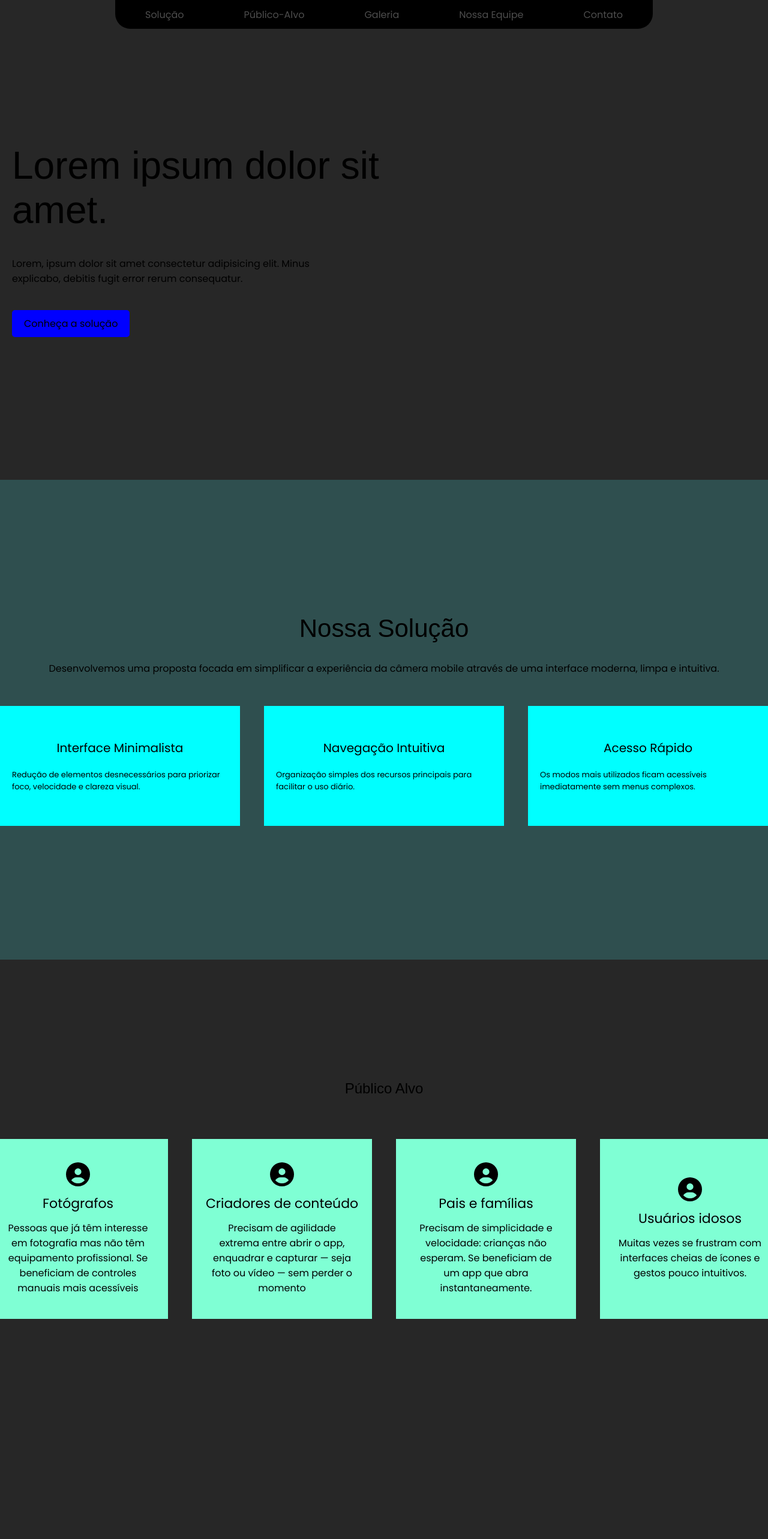
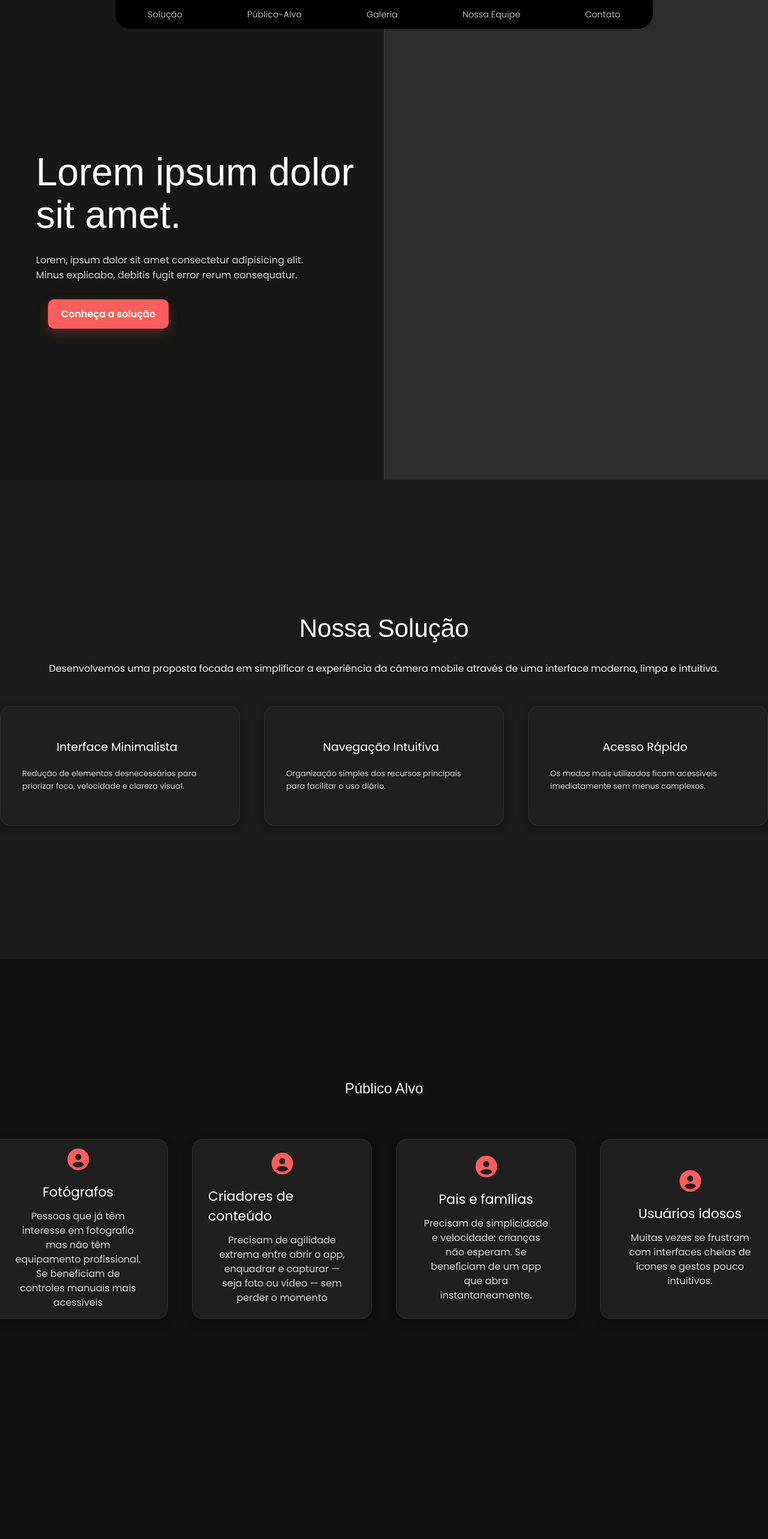
Before and after one commit to AndreyDurante/Sprint-3, a React (Vite) app in the folder sprint/: page / in a window 1280 px wide. Shown: the top 2566 px of the page at 60% size. Built offline with nearby package versions, Linux system fonts and the light colour scheme; a web font is replaced by a local one.

Commit message:
Estilização1

```diff
--- a/sprint/src/components/Head.css
+++ b/sprint/src/components/Head.css
@@ -4,29 +4,30 @@
     width: 70%;
     top: 0;
     left: 15%;
-    background-color: rgba(0, 0, 0, 0.3);
-    background-color: black;
+    background-color: #000000;
     justify-content: space-around;
     height: 6vh;
     align-items: center;
     border-radius: 0 0 25px 25px;
+    box-shadow: none;
 }
 
 .head a {
-    opacity: 30%;
-    transition: 1s;
+    opacity: 0.75;
+    transition: 0.25s ease;
     text-decoration: none;
-    color: white;
+    color: #f5f5f5;
+    font-size: 0.9rem;
 }
 
 .head a:hover {
-    opacity: 100%;
-    color: white;
+    opacity: 1;
+    color: #ffffff;
     transform: scale(1.05);
 }
 
 @media (max-width: 1040px) {
-    .head{
+    .head {
         width: 100%;
         left: 0;
         font-size: 12px;
--- a/sprint/src/components/Publico.jsx
+++ b/sprint/src/components/Publico.jsx
@@ -2,10 +2,10 @@ import "./publico.css"
 import { FontAwesomeIcon } from '@fortawesome/react-fontawesome';
 import { faCircleUser } from '@fortawesome/free-solid-svg-icons';
 
-const Publico = ({titulo, descricao}) => {
+const Publico = ({ titulo, descricao }) => {
     return (
         <div className="card-publico">
-            <FontAwesomeIcon icon={faCircleUser} className="icone" />
+            <FontAwesomeIcon icon={faCircleUser} className="icone-publico" />
             <div className="imagem-publico"></div>
             <h6 className="nome">{titulo}</h6>
             <p className="descricao-publico">{descricao}</p>
--- a/sprint/src/components/botao.css
+++ b/sprint/src/components/botao.css
@@ -1,6 +1,16 @@
 .botao {
-    padding: 10px 20px;
-    background-color: blue;
+    padding: 12px 22px;
+    background-color: #ff5e5b;
     margin-left: 20px;
-    border-radius: 5px;
+    border-radius: 10px;
+    color: #ffffff;
+    font-weight: 600;
+    display: inline-block;
+    transition: 0.25s ease;
+    box-shadow: 0 8px 18px rgba(255, 94, 91, 0.25);
 }
+
+.botao:hover {
+    background-color: #ff726f;
+    transform: translateY(-1px);
+}
--- a/sprint/src/components/integrantes.css
+++ b/sprint/src/components/integrantes.css
@@ -1,13 +1,22 @@
-.card-integrantes{
+.card-integrantes {
     width: 200px;
     height: 150px;
-    background-color: aqua;
+    background-color: #1f1f1f;
+    border: 1px solid rgba(255, 255, 255, 0.06);
+    border-radius: 18px;
     display: flex;
     flex-direction: column;
     justify-content: center;
     align-items: center;
+    box-shadow: 0 6px 16px rgba(0, 0, 0, 0.2);
 }
 
-.card-integrantes p{
+.card-integrantes p {
     width: 55%;
+    color: #d8d8d8;
+    text-align: center;
 }
+
+.card-integrantes h6 {
+    color: #ffffff;
+}
--- a/sprint/src/components/publico.css
+++ b/sprint/src/components/publico.css
@@ -1,23 +1,32 @@
-.card-publico{
+.card-publico {
     height: 300px;
     width: 300px;
-    background-color: aquamarine;
+    background-color: #1f1f1f;
+    border: 1px solid rgba(255, 255, 255, 0.06);
+    box-shadow: 0 6px 16px rgba(0, 0, 0, 0.2);
     display: flex;
     flex-direction: column;
     justify-content: center;
     align-items: center;
+    border-radius: 18px;
+    padding: 18px 14px;
 }
 
-.card-publico p{
+.card-publico p {
     width: 80%;
     text-align: center;
+    color: #d8d8d8;
+    line-height: 1.5;
 }
 
-.card-publico h6{
+.card-publico h6 {
     font-size: 22px;
     margin: 12px;
+    color: #ffffff;
 }
 
-.icone {
-    font-size: 40px;
+.icone-publico {
+    font-size: 36px;
+    color: #ff5e5b;
+    margin-bottom: 8px;
 }
--- a/sprint/src/components/solucao.css
+++ b/sprint/src/components/solucao.css
@@ -1,19 +1,34 @@
 .card {
     width: 400px;
     height: 200px;
-    background: aqua;
+    background: #1f1f1f;
+    border: 1px solid rgba(255, 255, 255, 0.06);
+    box-shadow: 0 6px 16px rgba(0, 0, 0, 0.2);
     display: flex;
     flex-direction: column;
     justify-content: center;
     align-items: center;
     gap: 20px;
+    border-radius: 18px;
+    padding: 20px 18px;
 }
 
-.card p{
+.card p {
     font-size: 13px;
     width: 90%;
+    color: #d8d8d8;
+    line-height: 1.6;
 }
 
-.titulo-solucao{
+.titulo-solucao {
     font-size: 30px;
+    color: #ffffff;
 }
+
+.titulo-solucao h6 {
+    display: flex;
+    align-items: center;
+    gap: 10px;
+    font-size: 1.2rem;
+    color: #ffffff;
+}
--- a/sprint/src/index.css
+++ b/sprint/src/index.css
@@ -3,18 +3,27 @@
 * {
   margin: 0;
   padding: 0;
+  box-sizing: border-box;
   font-family: "Poppins", sans-serif;
   font-weight: 400;
   font-style: normal;
 }
 
-body {
-  background-color: #272727;
+html,
+body,
+#root {
+  min-height: 100%;
+  background-color: #111111;
+  color: #f5f5f5;
 }
 
-a{
+body {
+  background: #111111;
+}
+
+a {
   text-decoration: none;
-  color: black;
+  color: inherit;
 }
 
 .titulo {
@@ -22,6 +31,7 @@ a{
   font-optical-sizing: auto;
   font-weight: 400;
   font-style: normal;
+  color: #f5f5f5;
 }
 
 .texto {
@@ -32,9 +42,9 @@ a{
 
 .landing {
   height: 100vh;
-  width: 100vw;
+  width: 100%;
   display: flex;
-  width: 100%;
+  background: #171717;
 }
 
 .conteudo-landing {
@@ -43,74 +53,80 @@ a{
   align-items: flex-start;
   justify-content: center;
   height: 100vh;
-  width:50%;
-  gap: 40px;
+  width: 50%;
+  gap: 28px;
+  padding-left: 60px;
+  background: #171717;
 }
 
-.conteudo-landing h6{
+.conteudo-landing h6 {
   font-size: 4rem;
-  padding-left: 20px;
+  line-height: 1.1;
+  color: #ffffff;
 }
 
 .conteudo-landing p {
   max-width: 80%;
-  padding-left: 20px;
+  color: #d4d4d4;
+  font-size: 1rem;
 }
 
 .imagem-landing {
+  width: 50%;
+  background: #2d2d2d;
+  border-left: 1px solid rgba(255, 255, 255, 0.08);
 }
 
-.solucao{
+.solucao {
   height: 100vh;
-  background-color: darkslategrey;
+  background-color: #1b1b1b;
   display: flex;
   flex-direction: column;
   align-items: center;
   justify-content: center;
   gap: 30px;
+  padding: 40px 20px;
 }
 
-.solucao h2{
+.solucao h2 {
   font-size: 42px;
 }
 
-
-
-.cards-solucao{
+.cards-solucao {
   margin-top: 20px;
   display: grid;
   grid-template-columns: repeat(3, 1fr);
-  grid-template-rows: 1fr;
   gap: 40px;
 }
 
-.publico-alvo{
+.publico-alvo {
   height: 100vh;
   display: flex;
   justify-content: center;
   align-items: center;
   flex-direction: column;
   gap: 70px;
+  background: #111111;
 }
 
-.div-publico{
+.div-publico {
   display: grid;
   grid-template-columns: repeat(4, 1fr);
-  grid-template-rows: 1;
   gap: 40px;
 }
 
-.galeria{
+.galeria {
   height: 100vh;
   display: flex;
   justify-content: center;
   align-items: center;
   flex-direction: column;
+  background: #111111;
 }
 
-.fotos-galeria{
+.fotos-galeria {
   display: grid;
-  grid-template-columns: 1fr, 2fr;
+  grid-template-columns: 1fr 2fr;
   grid-template-rows: 2;
 }
 
@@ -121,23 +137,23 @@ a{
   align-items: center;
   justify-content: center;
   gap: 50px;
+  background: #111111;
 }
 
-.div-integrantes{
+.div-integrantes {
   display: grid;
   grid-template-columns: repeat(4, 1fr);
-  grid-template-rows: 1fr;
   gap: 20px;
 }
 
 footer {
   width: auto;
   height: 20vh;
-  background-color: black;
+  background-color: #161616;
 }
 
 @media (max-width: 1040px) {
-  .solucao{
+  .solucao {
     height: auto;
   }
 
@@ -145,49 +161,50 @@ footer {
     width: 80%;
     text-align: center;
   }
-  .cards-solucao{
+
+  .cards-solucao {
     grid-template-columns: 1fr;
     grid-template-rows: repeat(4, 1fr);
     margin: 20px;
   }
 
-  .publico-alvo{
+  .publico-alvo {
     height: auto;
   }
 
-  .publico-alvo h2{
+  .publico-alvo h2 {
     padding-top: 20px;
   }
 
-  .div-publico{
+  .div-publico {
     grid-template-columns: 1fr;
     grid-template-rows: repeat(4, 1fr);
     text-align: center;
   }
 
-  .div-publico h6{
+  .div-publico h6 {
     font-size: 18px;
   }
 
-  .div-publico p{
+  .div-publico p {
     margin-top: 13px;
     font-size: 13px;
   }
 
-  .div-integrantes{
+  .div-integrantes {
     grid-template-columns: 1fr;
     grid-template-rows: repeat(4, 1fr);
   }
 
-  .equipe{
+  .equipe {
     height: auto;
   }
 
-  .landing{
+  .landing {
     height: auto;
   }
 
-  .conteudo-landing{
+  .conteudo-landing {
     width: 100%;
   }
 }
```
